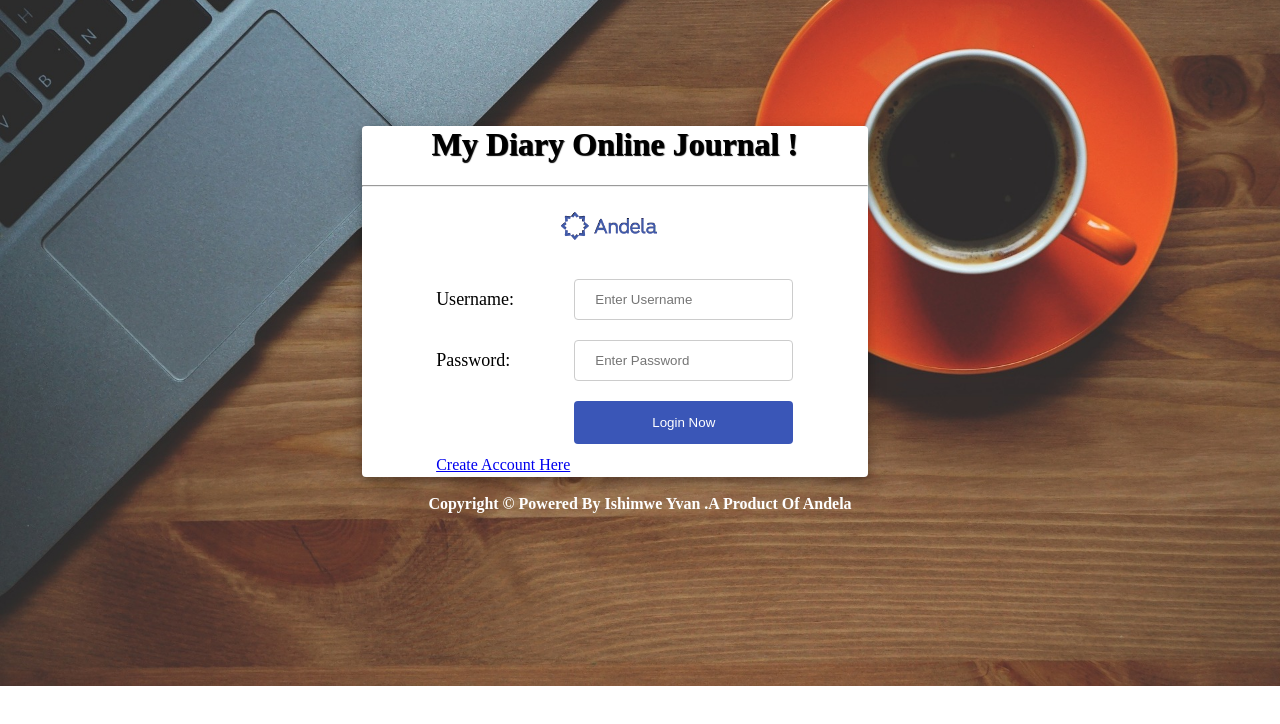
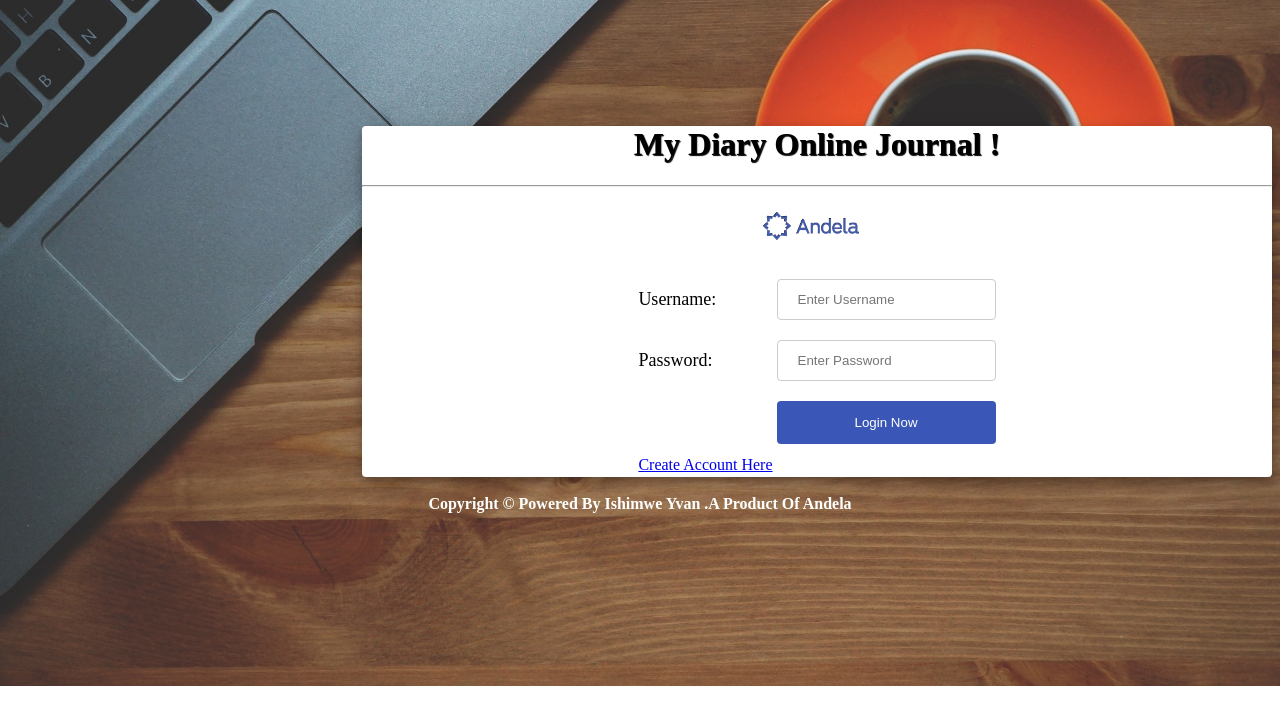
Before and after one commit to yvan1999/mydiaryweb, a plain HTML site: page index.html in a window 1280 px wide. Drawn offline with Linux system fonts and the light colour scheme.

Commit message:
Update index.html

```diff
--- a/index.html
+++ b/index.html
@@ -15,7 +15,7 @@
 	.container{
 
 		border: solid 1px none;
-		width: 40%;
+		width: 40% auto;
 		margin-top: 10%;
 		margin-left: 28%;
 		border-radius: 4px 4px 4px 4px;
```
